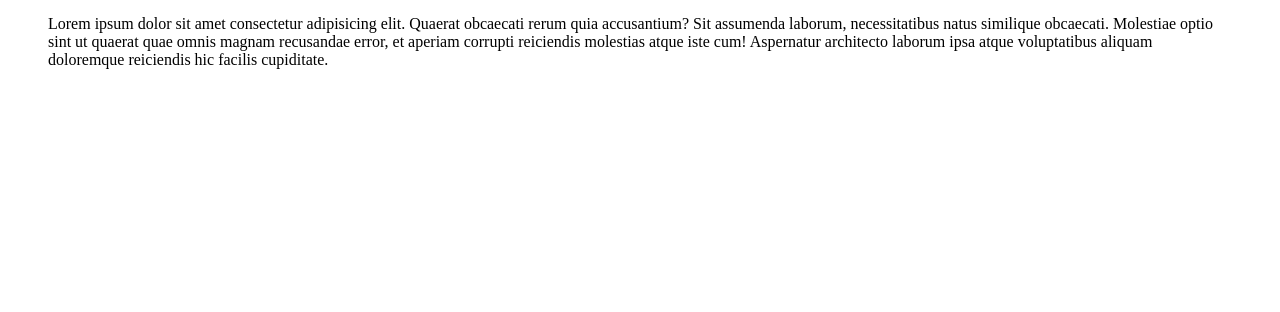
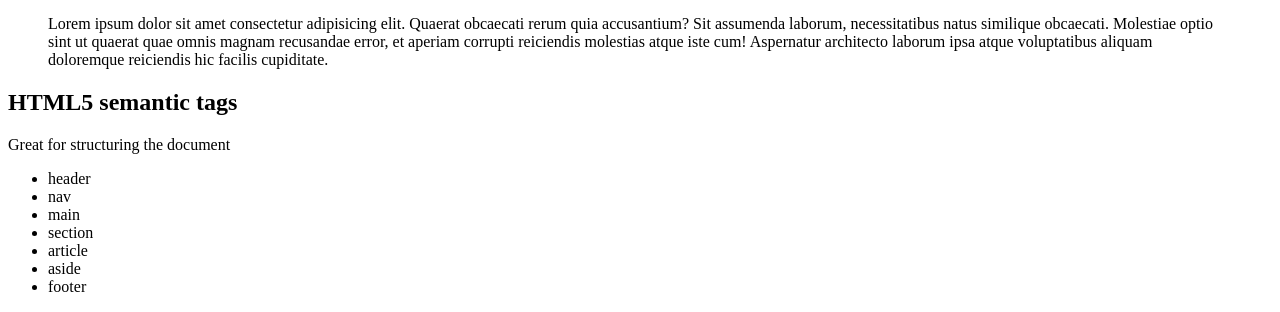
Before and after one commit to dominic-davies/html-crash-course, a plain HTML site: page index.html in a window 1280 px wide. Shown: the part 1825-2137 px from the top of the page. Before the commit the page ends 1910 px from the top, so only its background shows below. Drawn offline with Linux system fonts and the light colour scheme.

Commit message:
Finished notes for semantic tags

```diff
--- a/index.html
+++ b/index.html
@@ -145,5 +145,17 @@
       Aspernatur architecto laborum ipsa atque voluptatibus aliquam doloremque
       reiciendis hic facilis cupiditate.
     </blockquote>
+
+    <h2>HTML5 semantic tags</h2>
+    <p>Great for structuring the document</p>
+    <ul>
+      <li>header</li>
+      <li>nav</li>
+      <li>main</li>
+      <li>section</li>
+      <li>article</li>
+      <li>aside</li>
+      <li>footer</li>
+    </ul>
   </body>
 </html>
```
